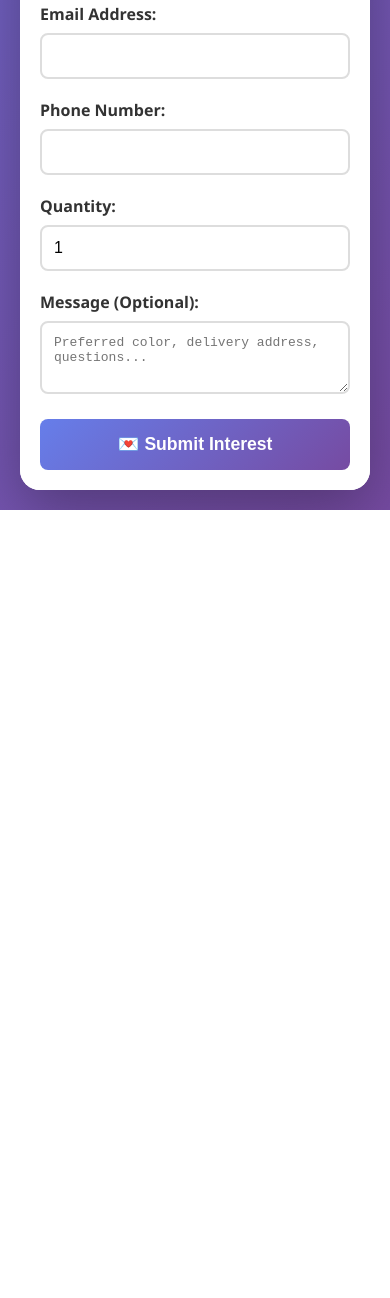
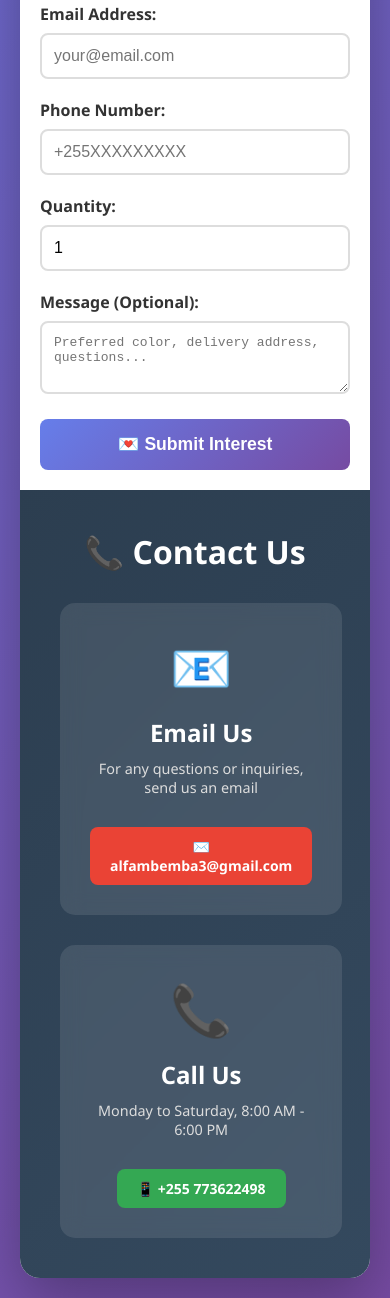
Before and after one commit to alfa-mbemba/bag-shop, a website: page public/index.html in a window 390 px wide. Shown: the part 1437-2735 px from the top of the page. Before the commit the page ends 1947 px from the top, so only its background shows below. Drawn offline with Linux system fonts and the light colour scheme.

Commit message:
Added contact us section with email and phone

```diff
--- a/public/index.html
+++ b/public/index.html
@@ -38,17 +38,17 @@
             <form id="interestForm">
                 <div class="form-group">
                     <label for="name">Full Name:</label>
-                    <input type="text" id="name" name="name" required >
+                    <input type="text" id="name" name="name" required placeholder="Enter your full name">
                 </div>
 
                 <div class="form-group">
                     <label for="email">Email Address:</label>
-                    <input type="email" id="email" name="email" required >
+                    <input type="email" id="email" name="email" required placeholder="your@email.com">
                 </div>
 
                 <div class="form-group">
                     <label for="phone">Phone Number:</label>
-                    <input type="tel" id="phone" name="phone" required >
+                    <input type="tel" id="phone" name="phone" required placeholder="+255XXXXXXXXX">
                 </div>
 
                 <div class="form-group">
@@ -56,7 +56,6 @@
                     <input type="number" id="quantity" name="quantity" min="1" value="1" required>
                 </div>
 
-                <!-- NIMEONGEZA HII SEHEMU YA MESSAGE - ILIKOSEKANA! -->
                 <div class="form-group">
                     <label for="message">Message (Optional):</label>
                     <textarea id="message" name="message" rows="3" placeholder="Preferred color, delivery address, questions..."></textarea>
@@ -66,13 +65,38 @@
             </form>
             <div id="responseMessage" class="response-message"></div>
         </div>
+
+        <!-- ============ SEHEMU MPYA YA CONTACT US ============ -->
+        <div class="contact-section">
+            <h2>📞 Contact Us</h2>
+            <div class="contact-container">
+                <div class="contact-card">
+                    <div class="contact-icon">📧</div>
+                    <h3>Email Us</h3>
+                    <p>For any questions or inquiries, send us an email</p>
+                    <a href="mailto:alfambemba3@gmail.com" class="contact-btn email-btn">
+                        ✉️ alfambemba3@gmail.com
+                    </a>
+                </div>
+
+                <div class="contact-card">
+                    <div class="contact-icon">📞</div>
+                    <h3>Call Us</h3>
+                    <p>Monday to Saturday, 8:00 AM - 6:00 PM</p>
+                    <a href="tel:+255712345678" class="contact-btn call-btn">
+                        📱 +255 773622498
+                    </a>
+                </div>
+            </div>
+        </div>
+        <!-- ============ MWISHO WA CONTACT US ============ -->
+
     </div>
 
     <script>
         const form = document.getElementById('interestForm');
         const responseDiv = document.getElementById('responseMessage');
 
-        // Check if elements exist
         if (!form) {
             console.error("Form not found!");
         }
@@ -83,14 +107,12 @@
         form.addEventListener('submit', async (e) => {
             e.preventDefault();
 
-            // Get form values
             const name = document.getElementById('name').value;
             const email = document.getElementById('email').value;
             const phone = document.getElementById('phone').value;
             const quantity = document.getElementById('quantity').value;
             const message = document.getElementById('message').value;
 
-            // Validate required fields
             if (!name || !email || !phone || !quantity) {
                 responseDiv.innerHTML = '❌ Please fill in all required fields!';
                 responseDiv.className = 'response-message error';
@@ -135,7 +157,6 @@
                 console.error('Error:', error);
             }
 
-            // Hide message after 5 seconds
             setTimeout(() => {
                 responseDiv.style.display = 'none';
             }, 5000);
--- a/public/style.css
+++ b/public/style.css
@@ -203,4 +203,95 @@ header p {
     .form-section {
         padding: 20px;
     }
+}/* ============ CONTACT US SECTION ============ */
+.contact-section {
+    background: linear-gradient(135deg, #2c3e50 0%, #34495e 100%);
+    padding: 40px;
+    color: white;
+    text-align: center;
 }
+
+.contact-section h2 {
+    font-size: 2em;
+    margin-bottom: 30px;
+    color: white;
+}
+
+.contact-container {
+    display: grid;
+    grid-template-columns: repeat(auto-fit, minmax(300px, 1fr));
+    gap: 30px;
+    max-width: 800px;
+    margin: 0 auto;
+}
+
+.contact-card {
+    background: rgba(255, 255, 255, 0.1);
+    border-radius: 15px;
+    padding: 30px;
+    backdrop-filter: blur(10px);
+    transition: transform 0.3s ease;
+}
+
+.contact-card:hover {
+    transform: translateY(-5px);
+}
+
+.contact-icon {
+    font-size: 50px;
+    margin-bottom: 15px;
+}
+
+.contact-card h3 {
+    font-size: 1.5em;
+    margin-bottom: 10px;
+    color: white;
+}
+
+.contact-card p {
+    color: #ddd;
+    margin-bottom: 20px;
+    font-size: 0.9em;
+}
+
+.contact-btn {
+    display: inline-block;
+    padding: 12px 25px;
+    border-radius: 8px;
+    text-decoration: none;
+    font-weight: bold;
+    transition: all 0.3s ease;
+    margin-top: 10px;
+}
+
+.email-btn {
+    background: #ea4335;
+    color: white;
+}
+
+.email-btn:hover {
+    background: #c5221f;
+    transform: scale(1.05);
+}
+
+.call-btn {
+    background: #34a853;
+    color: white;
+}
+
+.call-btn:hover {
+    background: #2d8e47;
+    transform: scale(1.05);
+}
+
+/* Kwa simu ndogo */
+@media (max-width: 600px) {
+    .contact-container {
+        grid-template-columns: 1fr;
+    }
+
+    .contact-btn {
+        padding: 10px 20px;
+        font-size: 14px;
+    }
+}
```
